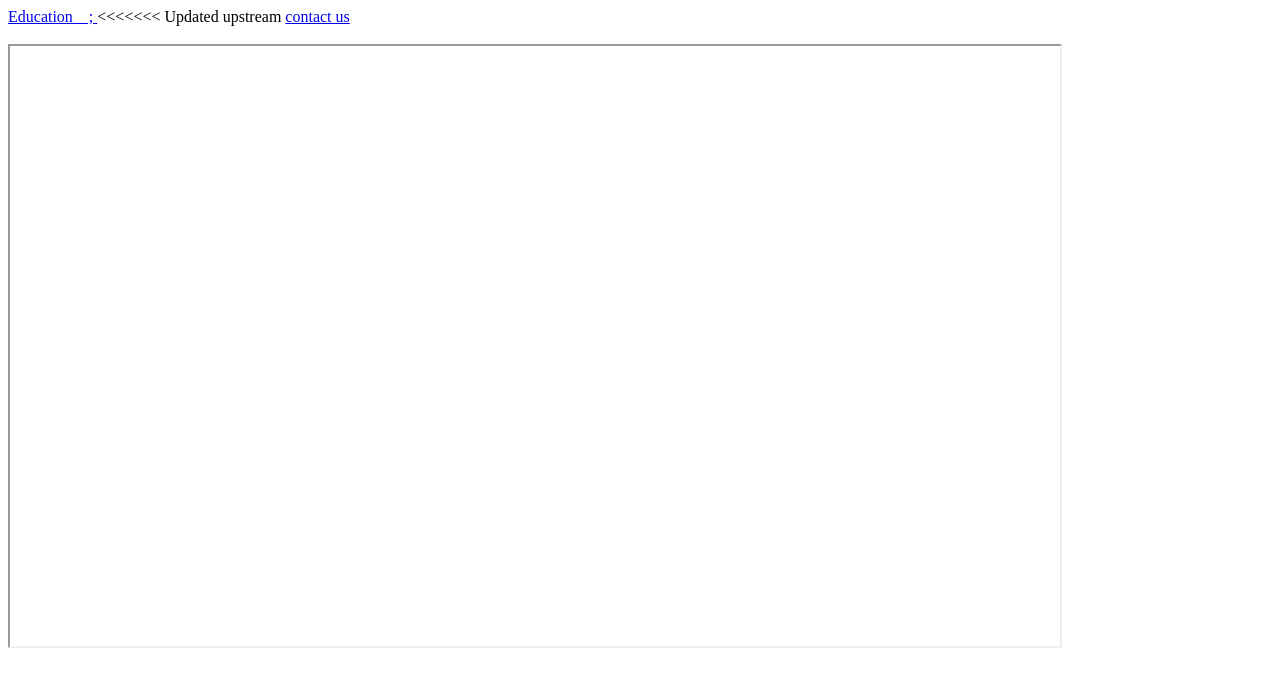
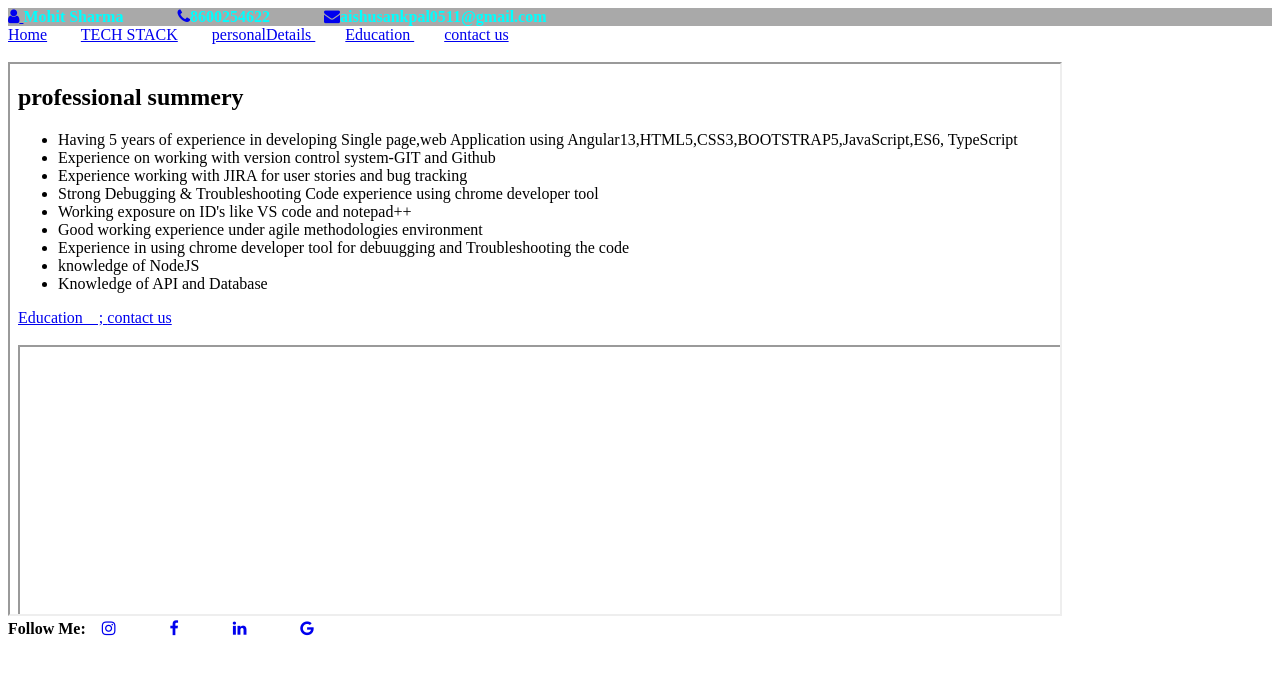
Before and after one commit to aishusankpal0511/my-profile, a plain HTML site: page index.html in a window 1280 px wide. Drawn offline with Linux system fonts and the light colour scheme.

Commit message:
updated index
updated index

```diff
--- a/index.html
+++ b/index.html
@@ -22,19 +22,28 @@
          </style>
     </head>
     <body>
-<a href="Education.html" target="myframe">Education  &nbsp; &nbsp;;  </a>
-<<<<<<< Updated upstream
-<a href="Contact.html"> contact us    </a>
-<br> <br>
-<iframe width="1050px" height="600px" name="myframe">
-=======
-<a href="Contact.html" target="myframe"> contact us    </a>
-<br> <br>
-
-<iframe width="1050px" height="600px" name="myframe">
-
-
->>>>>>> Stashed changes
-</iframe>
+       <header>
+        <strong class="j"><a href="Name" target="blank"><i class="fa fa-user" aria-hidden="true"></i> </a> Mohit Sharma</strong>
+        <strong class="j"><a href="contact" target="blank" ><i class="fa fa-phone" aria-hidden="true"></i></a>8600254622</strong>
+       <strong class="j"><a href="Email" target="blank"><i class="fa fa-envelope" aria-hidden="true"></i></a>aishusankpal0511@gmail.com</strong>
+    </header>
+     <nav>
+    <a href="home.html" target="myframe" class="u">Home</a>
+    <a href="techStack.html" target="myframe" class="u">TECH STACK</a>
+     <a href="personalDetails.html" target="myframe" class="u"> personalDetails </a>
+    <a href="Education.html" target="myframe" class="u"> Education  </a>
+      <a href="Contact.html" target="myframe" class="u"> contact us    </a>
+    </nav>
+    <br>
+    <iframe width="1050px" height="550px" name="myframe" src="home.html">
+    </iframe>
+   <br>
+   <footer>
+    <strong> Follow Me:&nbsp; &nbsp;</strong>
+    <a href="https://www.instagram.com/" target="blank" class="r"><i class="fa fa-instagram" aria-hidden="true"></i></a>
+    <a href="https://www.facebook.com/" target="blank" class="r"><i class="fa fa-facebook" aria-hidden="true"></i></a>
+    <a href="https://www.linkedin.com/" target="blank" class="r"><i class="fa fa-linkedin" aria-hidden="true"></i></a>
+    <a href="https://www.google.com/" target="blank" class="r"><i class="fa fa-google" aria-hidden="true"></i></a>
+    </footer>
     </body>
     </html
```
